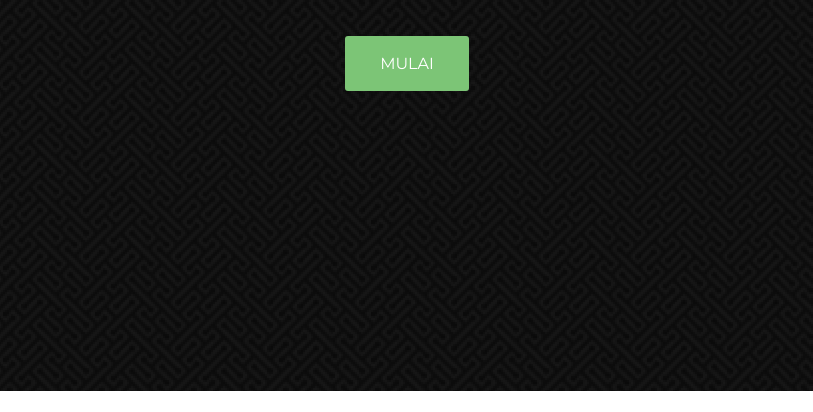
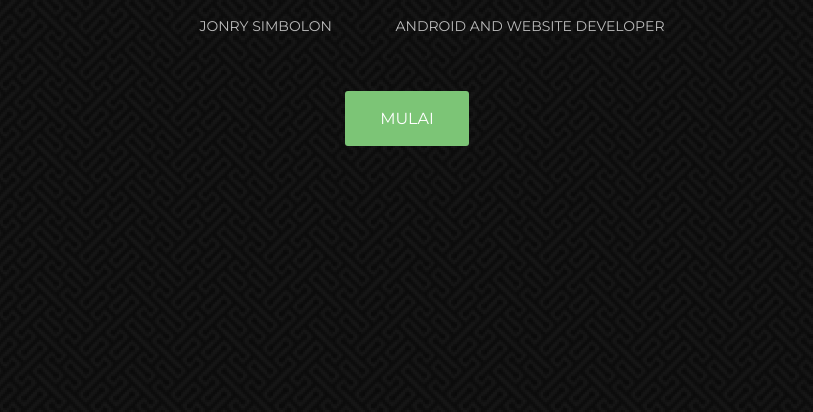
Before and after one commit to jonrysimbolon/jonrysimbolon.github.io, a plain HTML site: page index.html in a window 1280 px wide. Shown: the part 522-934 px from the top of the page, without its empty margins (233-1046 px from the left). Drawn offline with nearby package versions, Linux system fonts and the light colour scheme.

Commit message:
third commit

```diff
--- a/index.html
+++ b/index.html
@@ -47,8 +47,8 @@
 			</figure>
 			<h1 class="animated fadeInDown delay-07s">Welcome To My Personal Page.</h1>
 			<ul class="we-create animated fadeInUp delay-1s">
-				<!-- <ul>Jonry simbolon</ul>
-				<ul>Android and Website Developer</ul> -->
+				<li><ul>Jonry simbolon</ul></li>
+				<li><ul>Android and Website Developer</ul></li>
 			</ul>
 			<a class="link animated fadeInUp delay-1s servicelink" href="#service">Mulai</a>
 		</div>
```
